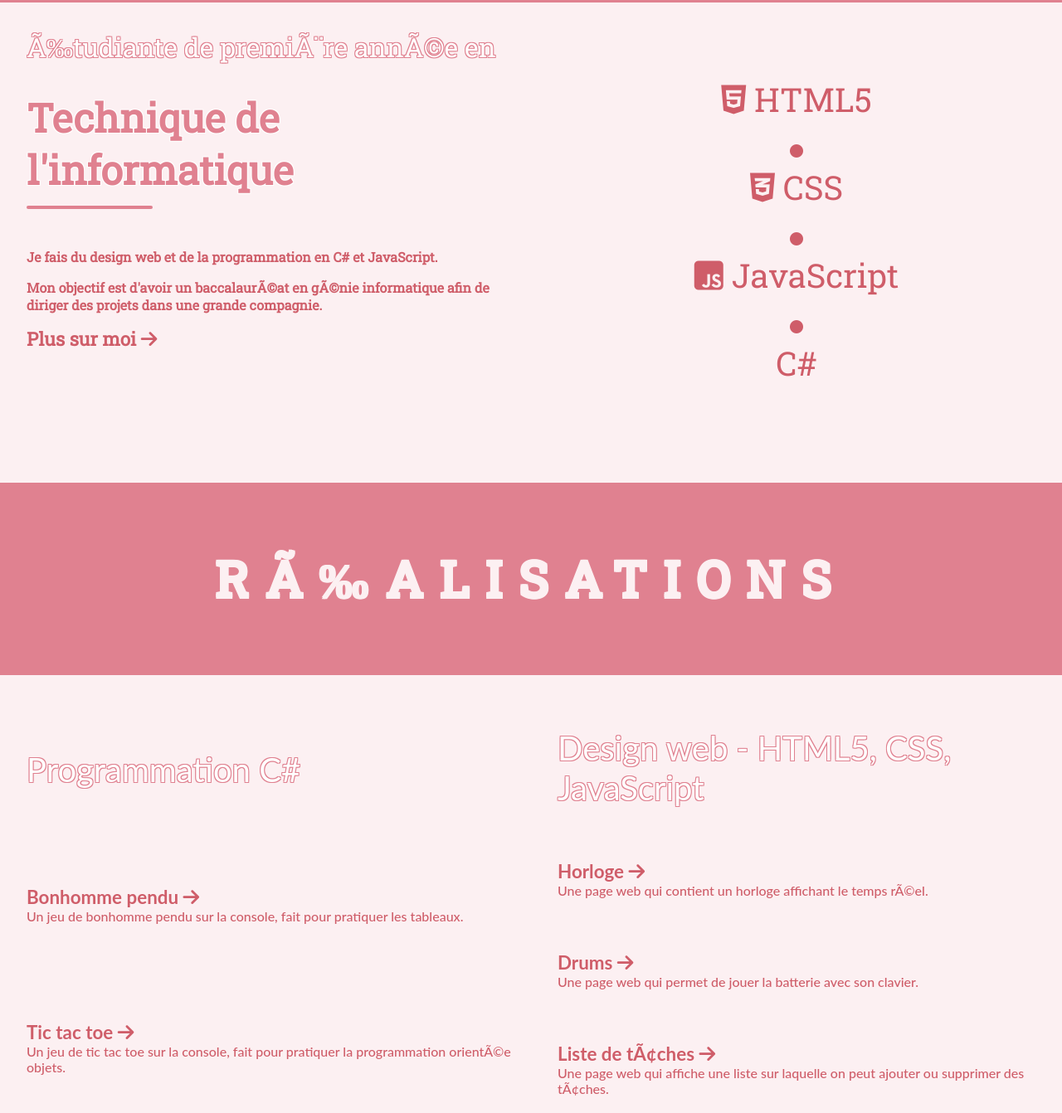
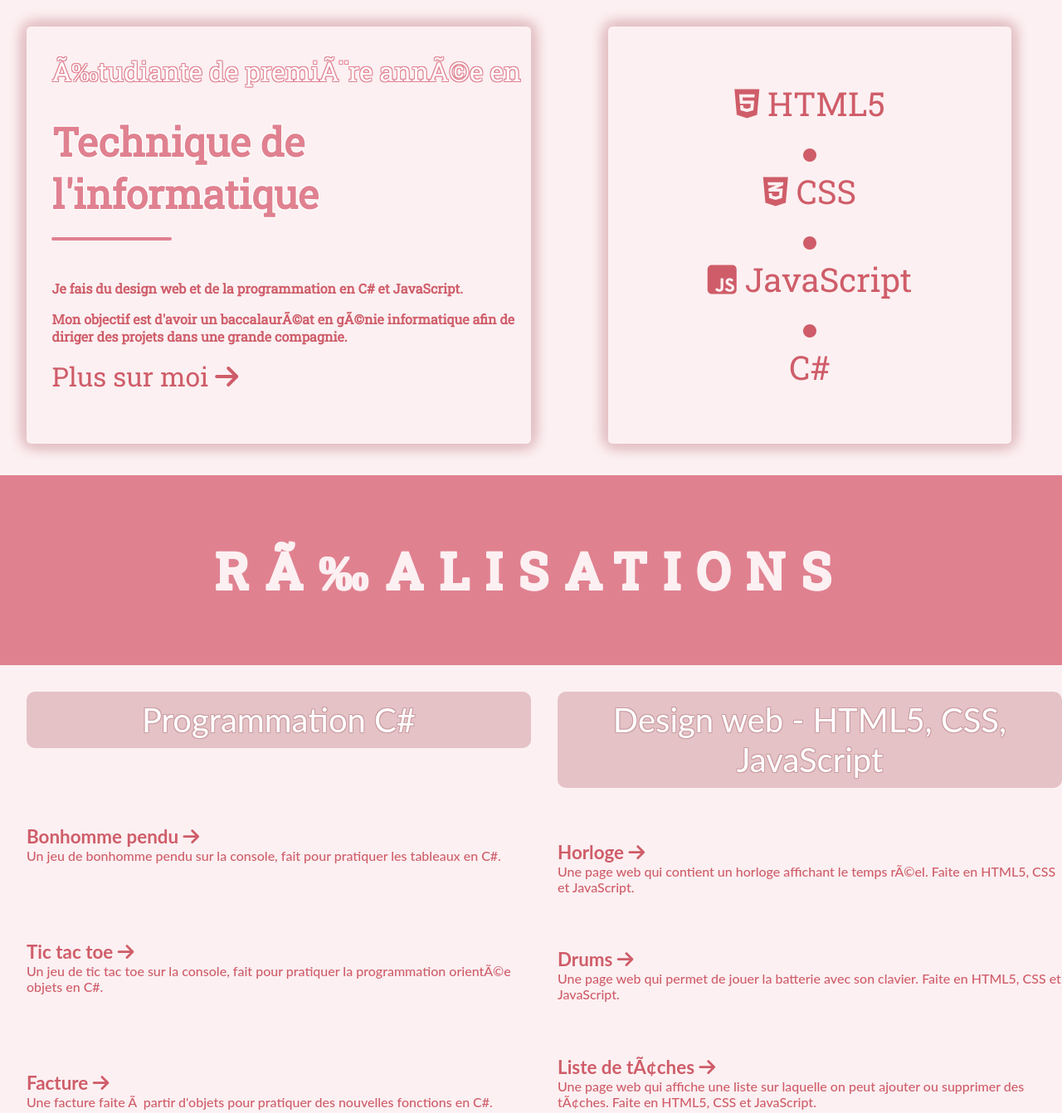
Before and after one commit to florence1027/Portfolio, a plain HTML site: page index.html in a window 1280 px wide. Shown: the part 393-1735 px from the top of the page at 83% size. Drawn offline with Linux system fonts and the light colour scheme.

Commit message:
Mise à jour

```diff
--- a/css/style.css
+++ b/css/style.css
@@ -105,14 +105,6 @@ body {
     overflow-x: visible;
     white-space: nowrap;
     padding: 16px;
-    /*background-color: var(--couleurFond);
-    border-radius: 15px;
-    height: 90%;
-    width: 10%;
-    margin-bottom: 1%;
-    display: flex;
-    justify-content: space-around;
-    align-items: center;*/
 }
 
 
@@ -139,15 +131,25 @@ body {
     grid-row: 3 / 4;
     display: grid;
     grid-template-columns: 1fr 1fr;
-    grid-template-rows: 1fr 1fr;
+    grid-template-rows: 1fr;
     font-family: 'Roboto Slab', serif;
+}
+
+.boite-ca1etca2 {
+    display: grid;
+    grid-template-columns: 1fr;
+    grid-template-rows: 1fr 0.5fr 0.3fr;
+    margin-left: 5%;
+    margin-top: 5%;
+    border-radius: 5px;
+    box-shadow: 5px 5px 15px var(--roseBouton), -5px -5px 15px var(--roseBouton), -5px 5px 15px var(--roseBouton), 5px -5px 15px var(--roseBouton);
 }
 
 .ca1 {
     grid-column: 1 / 2;
     grid-row: 1 / 2;
     margin-left: 5%;
-    margin-bottom: 5px;
+    padding-bottom: 5px;
     color: white;
     text-shadow: -1px -1px 0 var(--roseAccent), 1px -1px 0 var(--roseAccent), -1px 1px 0 var(--roseAccent), 1px 1px 0 var(--roseAccent);
     font-size: 2em;
@@ -156,7 +158,7 @@ body {
 .ca1_texte {
     color: var(--roseAccent);
     margin: 0;
-    margin-bottom: 10px;
+    padding-bottom: 10px;
     text-shadow: -1px -1px 0 white, 1px -1px 0 white, -1px 1px 0 white, 1px 1px 0 white;
     font-size: 1.5em;
     font-weight: 900;
@@ -177,27 +179,43 @@ body {
     grid-column: 1 / 2;
     grid-row: 2 / 3;
     margin-left: 5%;
-    margin-top: 10px;
+    padding-top: 10px;
     color: var(--couleurTexte2);
     font-weight: 600;
 }
 
+
+
 .ca_href, .ca_href:visited, .ca_href:hover {
+    grid-column: 1 / 2;
+    grid-row: 3 / 4;
     text-decoration: none;
     color: var(--couleurTexte2);
-    font-size: 1.4em;
+    font-size: 2em;
+    margin-left: 5%;
+}
+
+.boite-ca3 {
+    grid-column: 2 / 3;
+    grid-row: 1 / 3;
+    margin-top: 5%;
+    margin-left: 5%;
+    display: flex;
+    align-content: space-around;
+    justify-content: space-around;
 }
 
 .ca3 {
-    grid-column: 2 / 3;
-    grid-row: 1 / 3;
-    margin-top: 10px;
     color: var(--couleurTexte2);
     display: flex;
     flex-direction: column;
     justify-content: center;
     text-align: center;
     font-size: 2.5em;
+    border-radius: 5px;
+    box-shadow: 5px 5px 15px var(--roseBouton), -5px -5px 15px var(--roseBouton), -5px 5px 15px var(--roseBouton), 5px -5px 15px var(--roseBouton);
+    width: 80%;
+    height: 100%;
 }
 
 .fa-circle {
@@ -239,13 +257,18 @@ body {
     margin-left: 5%;
     display: flex;
     flex-direction: column;
-    justify-content: space-around;
+    justify-content: space-between;
 }
 
 .prog-titre, .design-titre { /* Ne pas oublier de rendre les 2 titres d'hauteur égale*/
     color: white;
-    text-shadow: -1px -1px 0 var(--roseAccent), 1px -1px 0 var(--roseAccent), -1px 1px 0 var(--roseAccent), 1px 1px 0 var(--roseAccent);
+    text-shadow: -1px -1px 0 rgb(203, 157, 162), 1px -1px 0 rgb(203, 157, 162), -1px 1px 0 rgb(203, 157, 162), 1px 1px 0 rgb(203, 157, 162);
     font-size: 2.5em;
+    text-align: center;
+    background-color: var(--roseBouton);
+    border-radius: 10px;
+    padding-top: 10px;
+    padding-bottom: 10px;
 }
 
 .programmation a, .designWeb a {
@@ -261,7 +284,7 @@ body {
     margin-left: 5%;
     display: flex;
     flex-direction: column;
-    justify-content: space-around;
+    justify-content: space-between;
 }
 
 .description {
@@ -292,4 +315,17 @@ body {
     grid-column: 1 / 2;
     grid-row: 7 / 8;
     margin-top: 32px;
+    display: grid;
+    grid-template-columns: 1fr 1fr;
+    grid-template-rows: 1fr;
 }
+
+.email {
+    grid-column: 1 / 2;
+    grid-row: 1 / 2;
+}
+
+.reseaux {
+    grid-column: 2 / 3;
+    grid-row: 1 / 2;
+}
--- a/index.html
+++ b/index.html
@@ -8,7 +8,7 @@
         <!-- Références :
         https://www.w3schools.com/howto/howto_js_sidenav.asp
         -->
-        <title>Portfolio</title>
+        <title>Florence C. - Portfolio</title>
     </head>
     <body>
         <!-- Menu de navigation à gauche -->
@@ -28,6 +28,7 @@
                 <h2>ACCUEIL</h2>
             </div>
             <div class="contenu_accueil"><!--Présentation de moi, ce que je fais, mes outils préférés, etc. -->
+                <div class="boite-ca1etca2">
                     <div class="ca1">
                         <p>Étudiante de première année en</p>
                         <p class="ca1_texte">Technique de l'informatique</p> <!-- Texte spécial avec "technique de l'informatique" qui ressort comme sur le site de virginia orosa-->
@@ -36,8 +37,11 @@
                     <div class="ca2">
                         <p>Je fais du design web et de la programmation en C# et JavaScript.</p>
                         <p>Mon objectif est d'avoir un baccalauréat en génie informatique afin de diriger des projets dans une grande compagnie.</p>
-                    <a href="moi.html" class="ca_href">Plus sur moi <i class="fa-solid fa-arrow-right"></i></a>
+
                     </div>
+                    <div><a href="moi.html" class="ca_href">Plus sur moi <i class="fa-solid fa-arrow-right"></i></a></div>
+                </div>
+                <div class="boite-ca3">
                     <div class="ca3">
                         <div><i class="fa-brands fa-html5"></i> HTML5</div>
                         <div><i class="fa-solid fa-circle"></i></div>
@@ -48,6 +52,8 @@
                         <div>C#</div>
                     </div>
                 </div>
+
+            </div>
             <!--RÉALISATIONS-->
             <div class="realisations">
                 <h2>RÉALISATIONS</h2>
@@ -55,15 +61,15 @@
             <div class="contenu_realisations">      <!-- TOUT METTRE SUR GITHUB ET AJOUTER UN LIEN HYPERTEXTE POUR CHAQUE PROJET, PEUT-ÊTRE AUSSI UNE IMAGE PREVIEW DU CODE OU DE LA CONSOLE -->
                 <div class="programmation">
                     <div class="prog-titre">Programmation C# </div>
-                    <div><a href="https://github.com/florence1027/Bonhomme-Pendu">Bonhomme pendu <i class="fa-solid fa-arrow-right"></i></a><div class="description">Un jeu de bonhomme pendu sur la console, fait pour pratiquer les tableaux.</div></div>
-                    <div><a href="#">Tic tac toe <i class="fa-solid fa-arrow-right"></i></a><div class="description">Un jeu de tic tac toe sur la console, fait pour pratiquer la programmation orientée objets.</div></div>
-                    <!-- À RAJOUTER LIEN TIC TAC TOE -->
+                    <div><a href="https://github.com/florence1027/Bonhomme-Pendu">Bonhomme pendu <i class="fa-solid fa-arrow-right"></i></a><div class="description">Un jeu de bonhomme pendu sur la console, fait pour pratiquer les tableaux en C#.</div></div>
+                    <div><a href="#">Tic tac toe <i class="fa-solid fa-arrow-right"></i></a><div class="description">Un jeu de tic tac toe sur la console, fait pour pratiquer la programmation orientée objets en C#.</div></div>
+                    <div><a href="#">Facture <i class="fa-solid fa-arrow-right"></i></a><div class="description">Une facture faite à partir d'objets pour pratiquer des nouvelles fonctions en C#.</div></div>
                 </div>
-                <div class="designWeb"> <!-- Peut-être ajouter une courte description de chaque projet et des languages/choses utilisés-->
+                <div class="designWeb">
                     <div class="design-titre">Design web - HTML5, CSS, JavaScript </div>
-                    <div><a href="https://github.com/florence1027/HorlogeWeb">Horloge <i class="fa-solid fa-arrow-right"></i></a><div class="description">Une page web qui contient un horloge affichant le temps réel.</div></div>
-                    <div><a href="https://github.com/florence1027/DrumsWeb">Drums <i class="fa-solid fa-arrow-right"></i></a><div class="description">Une page web qui permet de jouer la batterie avec son clavier.</div></div>
-                    <div><a href="https://github.com/florence1027/ListeTachesWeb">Liste de tâches <i class="fa-solid fa-arrow-right"></i></a><div class="description">Une page web qui affiche une liste sur laquelle on peut ajouter ou supprimer des tâches.</div></div>
+                    <div><a href="https://github.com/florence1027/HorlogeWeb">Horloge <i class="fa-solid fa-arrow-right"></i></a><div class="description">Une page web qui contient un horloge affichant le temps réel. Faite en HTML5, CSS et JavaScript.</div></div>
+                    <div><a href="https://github.com/florence1027/DrumsWeb">Drums <i class="fa-solid fa-arrow-right"></i></a><div class="description">Une page web qui permet de jouer la batterie avec son clavier. Faite en HTML5, CSS et JavaScript.</div></div>
+                    <div><a href="https://github.com/florence1027/ListeTachesWeb">Liste de tâches <i class="fa-solid fa-arrow-right"></i></a><div class="description">Une page web qui affiche une liste sur laquelle on peut ajouter ou supprimer des tâches. Faite en HTML5, CSS et JavaScript.</div></div>
                 </div>
             </div>
             <!-- ME CONTACTER -->
@@ -71,10 +77,12 @@
                 <h2>ME CONTACTER</h2>
             </div>
             <div class="contenu_contacter">
-                <div>Email en formulaire?</div>
+                <div class="email">Formulaire Email</div>
+                <div class="reseaux">
                     <div><a href="https://www.linkedin.com/in/florence-chartrand-b6928a189/">LinkedIn <i class="fa-brands fa-linkedin"></i></a></div>
                     <div><a href="https://github.com/florence1027/">Github <i class="fa-brands fa-github"></i></a></div>
                 </div>
             </div>
+        </div>
     </body>
 </html>
```
Also changed, not shown: css/moistyle.css (+15 -0 lines), moi.html (+12 -0 lines), notes.txt (added). Lines whose indentation alone changed are shown as unchanged.
